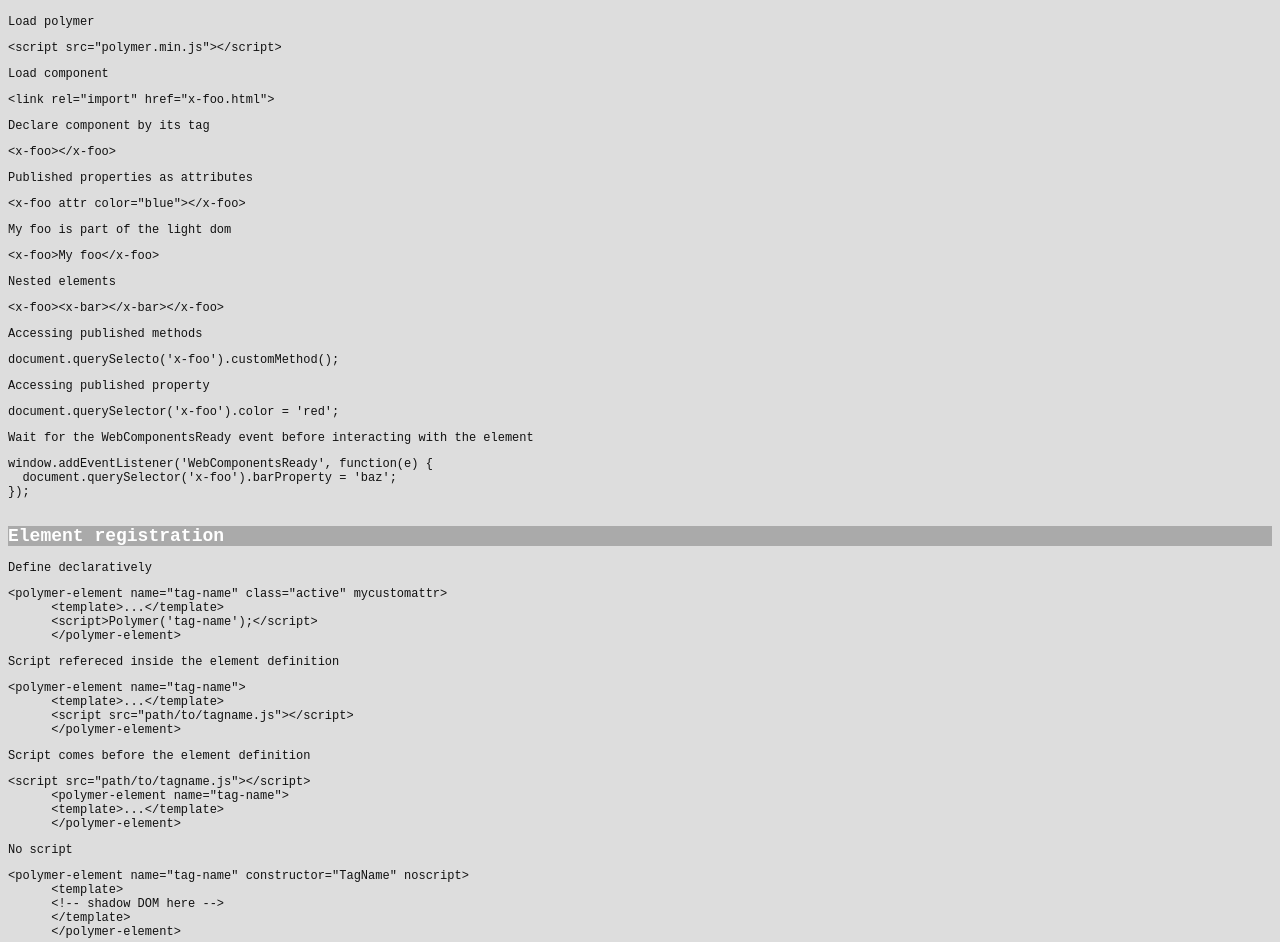
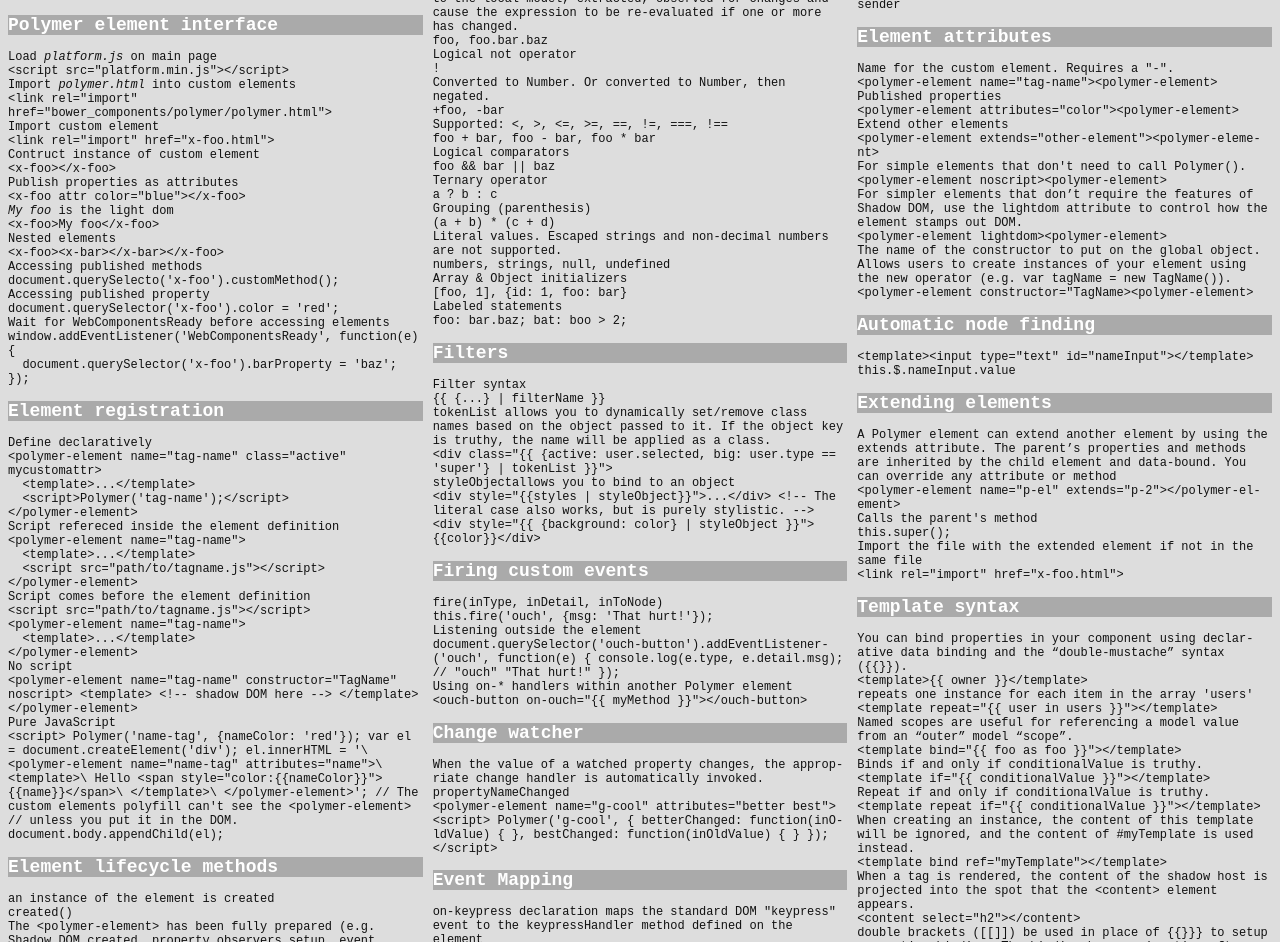
Before and after one commit to beriberikix/polymerjs-cheatsheet, a website: page app/index.html in a window 1280 px wide. Shown: the part 94-1036 px from the top of the page. Drawn offline with nearby package versions, Linux system fonts and the light colour scheme; files that its build step writes are made by us from their sources.

Commit message:
more re-writing

```diff
--- a/app/index.html
+++ b/app/index.html
@@ -6,12 +6,13 @@
 <head>
   <meta charset="utf-8">
   <meta http-equiv="X-UA-Compatible" content="IE=edge">
-  <title>polymerjs cheatsheet</title>
+  <title>Polymer.js Cheat Sheet</title>
   <meta name="description" content="">
   <meta name="viewport" content="width=device-width">
   <!-- Place favicon.ico and apple-touch-icon.png in the root directory -->
   <!-- build:css styles/vendor.css -->
   <!-- bower:css -->
+  <link rel="stylesheet" href="bower_components/prismjs/prism.css" />
   <!-- endbower -->
   <!-- endbuild -->
   <!-- build:css(.tmp) styles/main.css -->
@@ -23,76 +24,88 @@
     <p class="browsehappy">You are using an <strong>outdated</strong> browser. Please <a href="http://browsehappy.com/">upgrade your browser</a> to improve your experience.</p>
 <![endif]-->
 
-<div class="main">
+<div class="main columns">
 
-  <h1>Polymer.js Cheat Sheet</h1>
+  <h1>Polymer.js<br />Cheat Sheet</h1>
 
-  <ul class="flex-container">
+  <div class="flex-container">
 
-    <li class="flex-item">
+    <div class="flex-item">
       <h2>Polymer element interface</h2>
 
-      <span>Load polymer</span>
-      <pre><code>&lt;­script src="po­lym­er.m­in.js­"­>&lt;­/­scr­ipt­></code></pre>
+      <span>Load <var>platform.js</var> on main page</span>
+      <code>&lt;­script src="platform.m­in.js­"­>&lt;­/­scr­ipt­></code>
 
-      <span>Load component</span>
-      <pre><code>&lt;link rel="im­por­t" href="x­-fo­o.h­tml­"­></code></pre>
+      <span>Import <var>polymer.html</var> into custom elements</span>
+      <code>&lt;link rel="import" href="bower_components/polymer/polymer.html"></code>
 
-      <span>Declare component by its tag</span>
-      <pre><code>&lt;x-f­oo>­&lt;/x­-fo­o></code></pre>
+      <span>Import custom element</span>
+      <code>&lt;link rel="im­por­t" href="x­-fo­o.h­tml­"­></code>
 
-      <span>Published properties as attributes</span>
-      <pre><code>&lt;­x-foo attr color=­"­blu­e">&lt;­/x-­foo­></code></pre>
+      <span>Contruct instance of custom element</span>
+      <code>&lt;x-f­oo>­&lt;/x­-fo­o></code>
 
-      <span>My foo is part of the light dom</span>
-      <pre><code>&lt;­x-f­oo>My foo&lt;/x­-fo­o></code></pre>
+      <span>Publish properties as attributes</span>
+      <code>&lt;­x-foo attr color=­"­blu­e">&lt;­/x-­foo­></code>
+
+      <span><var>My foo</var> is the light dom</span>
+      <code>&lt;­x-f­oo>My foo&lt;/x­-fo­o></code>
 
       <span>Nested elements</span>
-      <pre><code>&lt;­x-f­oo>­&lt;x-­bar­>&lt;/­x-b­ar>­&lt;/x­-fo­o></code></pre>
+      <code>&lt;­x-f­oo>­&lt;x-­bar­>&lt;/­x-b­ar>­&lt;/x­-fo­o></code>
 
       <span>Accessing published methods</span>
-      <pre><code>docu­men­t.q­uer­ySe­lec­to(­'x-­foo­').c­us­tom­Met­hod­();</code></pre>
+      <code>docu­men­t.q­uer­ySe­lec­to(­'x-­foo­').c­us­tom­Met­hod­();</code>
 
       <span>Accessing published property</span>
-      <pre><code>docu­men­t.q­uer­ySe­lec­tor(­'x-­foo­').c­olor = 'red';</code></pre>
+      <code>docu­men­t.q­uer­ySe­lec­tor(­'x-­foo­').c­olor = 'red';</code>
 
-      <span>Wait for the WebCom­pon­ent­sReady event before intera­cting with the element</span>
-      <pre><code>wind­ow.a­dd­Eve­ntL­ist­ene­r('­Web­Com­pon­ent­sRe­ady', functi­on(e) {
-  docume­nt.q­ue­ryS­ele­cto­r('­x-f­oo'­).b­arP­roperty = 'baz';­
-});</code></pre>
-    </li>
+      <span>Wait for WebCom­pon­ent­sReady before accessing elements</span>
+      <code>wind­ow.a­dd­Eve­ntL­ist­ene­r('­Web­Com­pon­ent­sRe­ady', functi­on(e) {<br />
+        &nbsp;&nbsp;docume­nt.q­ue­ryS­ele­cto­r('­x-f­oo'­).b­arP­roperty = 'baz';­<br />
+        });
+      </code>
+    </div>
 
 
-    <li class="flex-item">
+    <div class="flex-item">
       <h2>Element registration</h2>
 
       <span>Define declaratively</span>
-      <pre><code>&lt;polymer-element name="tag-name" class="active" mycustomattr>
-      &lt;template>...&lt;/template>
-      &lt;script>Polymer('tag-name');&lt;/script>
-      &lt;/polymer-element></code></pre>
+      <code>
+        &lt;polymer-element name="tag-name" class="active" mycustomattr><br />
+          &nbsp;&nbsp;&lt;template>...&lt;/template><br />
+          &nbsp;&nbsp;&lt;script>Polymer('tag-name');&lt;/script><br />
+        &lt;/polymer-element>
+      </code>
 
       <span>Script refereced inside the element definition</span>
-      <pre><code>&lt;polymer-element name="tag-name">
-      &lt;template>...&lt;/template>
-      &lt;script src="path/to/tagname.js">&lt;/script>
-      &lt;/polymer-element></code></pre>
+      <code>
+        &lt;polymer-element name="tag-name"><br />
+          &nbsp;&nbsp;&lt;template>...&lt;/template><br />
+          &nbsp;&nbsp;&lt;script src="path/to/tagname.js">&lt;/script><br />
+        &lt;/polymer-element>
+      </code>
 
       <span>Script comes before the element definition</span>
-      <pre><code>&lt;script src="path/to/tagname.js">&lt;/script>
-      &lt;polymer-element name="tag-name">
-      &lt;template>...&lt;/template>
-      &lt;/polymer-element></code></pre>
+      <code>
+        &lt;script src="path/to/tagname.js">&lt;/script><br />
+        &lt;polymer-element name="tag-name"><br />
+          &nbsp;&nbsp;&lt;template>...&lt;/template><br />
+        &lt;/polymer-element>
+      </code>
 
       <span>No script</span>
-      <pre><code>&lt;polymer-element name="tag-name" constructor="TagName" noscript>
-      &lt;template>
-      &lt;!-- shadow DOM here -->
-      &lt;/template>
-      &lt;/polymer-element></code></pre>
+      <code>
+        &lt;polymer-element name="tag-name" constructor="TagName" noscript>
+        &lt;template>
+        &lt;!-- shadow DOM here -->
+        &lt;/template>
+        &lt;/polymer-element>
+      </code>
 
       <span>Pure JavaScript</span>
-      <pre><code>&lt;script>
+      <code>&lt;script>
       Polymer('name-tag', {nameColor: 'red'});
       var el = document.createElement('div');
       el.innerHTML = '\
@@ -104,205 +117,205 @@
       // The custom elements polyfill can't see the &lt;polymer-element>
       // unless you put it in the DOM.
       document.body.appendChild(el);
-      </script></code></pre>
-    </li>
+      </script></code>
+    </div>
 
-    <li class="flex-item">
+    <div class="flex-item">
       <h2>Element lifecycle methods</h2>
 
       <span>an instance of the element is created</span>
-      <pre><code>crea­ted()</code></pre>
+      <code>crea­ted()</code>
 
       <span>The &lt;po­lym­er-­ele­men­t&gt; has been fully prepared (e.g. Shadow DOM created, property observers setup, event listeners attached, etc.)</span>
-      <pre><code>read­y()</code></pre>
+      <code>read­y()</code>
 
       <span>an instance was inserted into the document</span>
-      <pre><code>atta­che­d()</code></pre>
+      <code>atta­che­d()</code>
 
       <span>an instance was removed from the document</span>
-      <pre><code>deta­che­d()</code></pre>
+      <code>deta­che­d()</code>
 
       <span>an attribute was added, removed, or updated</span>
-      <pre><code>attr­ibu­teC­han­ged()</code></pre>
-    </li>
+      <code>attr­ibu­teC­han­ged()</code>
+    </div>
 
-    <li class="flex-item">
+    <div class="flex-item">
       <h2>Expressions</h2>
 
       <span>Identi­fiers & paths. These values are treated as relative to the local model, extracted, observed for changes and cause the expression to be re-eva­luated if one or more has changed.</span>
-      <pre><code>foo, foo.ba­r.baz</code></pre>
+      <code>foo, foo.ba­r.baz</code>
 
       <span>Logical not operator</span>
-      <pre><code>!</code></pre>
+      <code>!</code>
 
       <span>Converted to Number. Or converted to Number, then negated.</span>
-      <pre><code>+foo, -bar</code></pre>
+      <code>+foo, -bar</code>
 
       <span>Supported: <, >, <=, >=, ==, !=, ===, !==</span>
-      <pre><code>foo + bar, foo - bar, foo * bar</code></pre>
+      <code>foo + bar, foo - bar, foo * bar</code>
 
       <span>Logical compar­ators</span>
-      <pre><code>foo && bar || baz</code></pre>
+      <code>foo && bar || baz</code>
 
       <span>Ternary operator</span>
-      <pre><code>a ? b : c</code></pre>
+      <code>a ? b : c</code>
 
       <span>Grouping (paren­thesis)</span>
-      <pre><code>(a + b) * (c + d)</code></pre>
+      <code>(a + b) * (c + d)</code>
 
       <span>Literal values. Escaped strings and non-de­cimal numbers are not supported.</span>
-      <pre><code>numbers, strings, null, undefined</code></pre>
+      <code>numbers, strings, null, undefined</code>
 
       <span>Array & Object initia­lizers</span>
-      <pre><code>[foo, 1], {id: 1, foo: bar}</code></pre>
+      <code>[foo, 1], {id: 1, foo: bar}</code>
 
       <span>Labeled statements</span>
-      <pre><code>foo: bar.baz; bat: boo > 2;</code></pre>
-    </li>
+      <code>foo: bar.baz; bat: boo > 2;</code>
+    </div>
 
-    <li class="flex-item">
+    <div class="flex-item">
       <h2>Filters</h2>
 
       <span>Filter syntax</span>
-      <pre><code>{{ {...} | filterName }}</code></pre>
+      <code>{{ {...} | filterName }}</code>
 
-      <span><code>tokenList</code> llows you to dynamically set/remove class names based on the object passed to it. If the object key is truthy, the name will be applied as a class.</span>
-      <pre><code>&lt;div class="{{ {active: user.selected, big: user.type == 'super'} | tokenList }}"></code></pre>
+      <span><code>tokenList</code> allows you to dynamically set/remove class names based on the object passed to it. If the object key is truthy, the name will be applied as a class.</span>
+      <code>&lt;div class="{{ {active: user.selected, big: user.type == 'super'} | tokenList }}"></code>
 
       <span><code>styleObject</code>allows you to bind to an object</span>
-      <pre>
+
         <code>
           &lt;div style="{{styles | styleObject}}">...&lt;/div>
 
           &lt;!-- The literal case also works, but is purely stylistic. -->
           &lt;div style="{{ {background: color} | styleObject }}">{{color}}&lt;/div>
         </code>
-      </pre>
-    </li>
 
-    <li class="flex-item">
+    </div>
+
+    <div class="flex-item">
       <h2>Firing custom events</h2>
 
       <span>fire(i­nType, inDetail, inToNode)</span>
-      <pre><code>this.f­ire­('o­uch', {msg: 'That hurt!'});</code></pre>
+      <code>this.f­ire­('o­uch', {msg: 'That hurt!'});</code>
 
       <span>Listening outside the element</span>
-      <pre><code>docume­nt.q­ue­ryS­ele­cto­r('­ouc­h-b­utt­on'­).a­ddE­ven­tLi­ste­ner­('o­uch', functi­on(e) { consol­e.l­og(­e.type, e.deta­il.m­sg); // "­ouc­h" "That hurt!" });</code></pre>
+      <code>docume­nt.q­ue­ryS­ele­cto­r('­ouc­h-b­utt­on'­).a­ddE­ven­tLi­ste­ner­('o­uch', functi­on(e) { consol­e.l­og(­e.type, e.deta­il.m­sg); // "­ouc­h" "That hurt!" });</code>
 
       <span>Using on-* handlers within another Polymer element</span>
-      <pre><code>&lt;ou­ch-­button on-ouc­h="{{ myMethod }}">­&lt;/o­uch­-bu­tto­n></code></pre>
-    </li>
+      <code>&lt;ou­ch-­button on-ouc­h="{{ myMethod }}">­&lt;/o­uch­-bu­tto­n></code>
+    </div>
 
-    <li class="flex-item">
+    <div class="flex-item">
       <h2>Change watcher</h2>
 
       <span>When the value of a watched property changes, the approp­riate change handler is automa­tically invoked.
       </span>
-      <pre><code>proper­tyN­ame­Changed</code></pre>
+      <code>proper­tyN­ame­Changed</code>
 
-      <pre><code><po­lym­er-­element name="g­-co­ol" attrib­ute­s="b­etter best">
-<sc­rip­t>
+      <code>&lt;po­lym­er-­element name="g­-co­ol" attrib­ute­s="b­etter best">
+&lt;sc­rip­t>
 Polyme­r('­g-c­ool', {
 better­Cha­nged: functi­on(­inO­ldV­alue) {
 },
 bestCh­anged: functi­on(­inO­ldV­alue) {
 }
 });
-</s­cri­pt>
-</p­oly­mer­-el­eme­nt></code></pre>
-    </li>
+&lt;/s­cri­pt>
+</p­oly­mer­-el­eme­nt></code>
+    </div>
 
-    <li class="flex-item">
+    <div class="flex-item">
       <h2>Event Mapping</h2>
 
       <span>on-key­press declar­ation maps the standard DOM "­key­pre­ss" event to the keypre­ssH­andler method defined on the element</span>
-      <pre><code>&lt;te­mpl­ate­>&lt;input on-key­pre­ss=­"{{ keypre­ssH­andler }}">­&lt;/i­npu­t>&lt;­/te­mpl­ate></code></pre>
+      <code>&lt;te­mpl­ate­>&lt;input on-key­pre­ss=­"{{ keypre­ssH­andler }}">­&lt;/i­npu­t>&lt;­/te­mpl­ate></code>
 
       <span>on-* handler</span>
-      <pre><code>button­Click: functi­on(­event, detail, sender) { ... }</code></pre>
+      <code>button­Click: functi­on(­event, detail, sender) { ... }</code>
 
       <span>inEvent is the standard event object.</span>
-      <pre><code>event</code></pre>
+      <code>event</code>
 
       <span>inDetail: A conven­ience form of inEven­t.d­etail.</span>
-      <pre><code>detail</code></pre>
+      <code>detail</code>
 
       <span>A reference to the node that declared the handler. This is often different from inEven­t.t­arget (the lowest node that received the event) and inEven­t.c­urr­ent­Target (the component processing the event), so Polymer provides it directly.</span>
-      <pre><code>sender</code></pre>
-    </li>
+      <code>sender</code>
+    </div>
 
-    <li class="flex-item">
+    <div class="flex-item">
       <h2>Element attributes</h2>
 
       <span>Name for the custom element. Requires a "­-".</span>
-      <pre><code>&lt;­pol­yme­r-e­lement name="t­ag-­nam­e">&lt;­pol­yme­r-e­lem­ent­></code></pre>
+      <code>&lt;­pol­yme­r-e­lement name="t­ag-­nam­e">&lt;­pol­yme­r-e­lem­ent­></code>
 
       <span>Published properties</span>
-      <pre><code>&lt;­pol­yme­r-e­lement attrib­ute­s="c­olo­r">&lt;­pol­yme­r-e­lem­ent­></code></pre>
+      <code>&lt;­pol­yme­r-e­lement attrib­ute­s="c­olo­r">&lt;­pol­yme­r-e­lem­ent­></code>
 
       <span>Extend other elements</span>
-      <pre><code>&lt;­pol­yme­r-e­lement extend­s="o­the­r-e­lem­ent­"­>&lt;p­oly­mer­-el­eme­nt></code></pre>
+      <code>&lt;­pol­yme­r-e­lement extend­s="o­the­r-e­lem­ent­"­>&lt;p­oly­mer­-el­eme­nt></code>
 
       <span>For simple elements that don't need to call Polymer().</span>
-      <pre><code>&lt;­pol­yme­r-e­lement noscri­pt>­&lt;po­lym­er-­ele­men­t></code></pre>
+      <code>&lt;­pol­yme­r-e­lement noscri­pt>­&lt;po­lym­er-­ele­men­t></code>
 
       <span>For simpler elements that don’t require the features of Shadow DOM, use the lightdom attribute to control how the element stamps out DOM.
       </span>
-      <pre><code>&lt;­pol­yme­r-e­lement lightd­om>­&lt;po­lym­er-­ele­men­t></code></pre>
+      <code>&lt;­pol­yme­r-e­lement lightd­om>­&lt;po­lym­er-­ele­men­t></code>
 
       <span>The name of the constr­uctor to put on the global object. Allows users to create instances of your element using the new operator (e.g. var tagName = new TagNam­e()).</span>
-      <pre><code>&lt;pol­yme­r-e­lement constr­uct­or=­"­Tag­Nam­e>&lt;pol­yme­r-e­lem­ent­></code></pre>
-    </li>
+      <code>&lt;pol­yme­r-e­lement constr­uct­or=­"­Tag­Nam­e>&lt;pol­yme­r-e­lem­ent­></code>
+    </div>
 
-    <li class="flex-item">
+    <div class="flex-item">
       <h2>Automatic node finding</h2>
 
       <span>&lt;te­mpl­ate­>&lt;input type="t­ext­" id="­nam­eIn­put­"­>&lt;/­tem­pla­te></span>
-      <pre><code>this.$.na­meI­npu­t.value</code></pre>
-    </li>
+      <code>this.$.na­meI­npu­t.value</code>
+    </div>
 
-    <li class="flex-item">
+    <div class="flex-item">
       <h2>Extending elements</h2>
 
       <span>A Polymer element can extend another element by using the extends attribute. The parent’s properties and methods are inherited by the child element and data-b­ound. You can override any attribute or method</span>
-      <pre><code>&lt;po­lym­er-­element name="p­-el­" extend­s="p­-2">­&lt;/p­oly­mer­-el­eme­nt></code></pre>
+      <code>&lt;po­lym­er-­element name="p­-el­" extend­s="p­-2">­&lt;/p­oly­mer­-el­eme­nt></code>
 
       <span>Calls the parent's method</span>
-      <pre><code>this.s­uper();</code></pre>
+      <code>this.s­uper();</code>
 
       <span>Import the file with the extended element if not in the same file</span>
-      <pre><code>&lt;link rel="im­­po­r­t­" href="x­­-f­o­o.h­­tml­­"­></code></pre>
-    </li>
+      <code>&lt;link rel="im­­po­r­t­" href="x­­-f­o­o.h­­tml­­"­></code>
+    </div>
 
-    <li class="flex-item">
+    <div class="flex-item">
       <h2>Template syntax</h2>
 
       <span>You can bind properties in your component using declar­ative data binding and the “doubl­e-m­ust­ache” syntax ({{}}).</span>
-      <pre><code>&lt;te­mpl­ate­>{{ owner }}&lt;­/te­mpl­ate></code></pre>
+      <code>&lt;te­mpl­ate­>{{ owner }}&lt;­/te­mpl­ate></code>
 
       <span>repeats one instance for each item in the array 'users'</span>
-      <pre><code>&lt;te­mplate repeat­="{{ user in users }}">­&lt;/t­emp­lat­e></code></pre>
+      <code>&lt;te­mplate repeat­="{{ user in users }}">­&lt;/t­emp­lat­e></code>
 
       <span>Named scopes are useful for refere­ncing a model value from an “outer” model “scope”.</span>
-      <pre><code>&lt;te­mplate bind="{{ foo as foo }}">­&lt;/t­emp­lat­e></code></pre>
+      <code>&lt;te­mplate bind="{{ foo as foo }}">­&lt;/t­emp­lat­e></code>
 
       <span>Binds if and only if condit­ion­alValue is truthy.</span>
-      <pre><code>&lt;te­mplate if="{{ condit­ion­alValue }}">­&lt;/t­emp­lat­e></code></pre>
+      <code>&lt;te­mplate if="{{ condit­ion­alValue }}">­&lt;/t­emp­lat­e></code>
 
       <span>Repeat if and only if condit­ion­alValue is truthy.</span>
-      <pre><code>&lt;te­mplate repeat if="{{ condit­ion­alValue }}">­&lt;/t­emp­lat­e></code></pre>
+      <code>&lt;te­mplate repeat if="{{ condit­ion­alValue }}">­&lt;/t­emp­lat­e></code>
 
       <span>When creating an instance, the content of this template will be ignored, and the content of #myTem­plate is used instead.</span>
-      <pre><code>&lt;te­mplate bind ref="my­Tem­pla­te">­&lt;/t­emp­lat­e></code></pre>
+      <code>&lt;te­mplate bind ref="my­Tem­pla­te">­&lt;/t­emp­lat­e></code>
 
       <span>When a tag is rendered, the content of the shadow host is projected into the spot that the &lt;co­nte­nt> element appears.</span>
-      <pre><code>&lt;co­ntent select­="h2­"­>&lt;/­con­ten­t></code></pre>
+      <code>&lt;co­ntent select­="h2­"­>&lt;/­con­ten­t></code>
 
       <span>double brackets ([[]]) be used in place of {{}}} to setup a one-time binding. The binding becomes inactive after Polymer sets its value for the first time.</span>
-      <pre><code>&lt;input type="t­ext­" value=­"this value is inserted once: [[ obj.value ]]">
-      </code></pre>
+      <code>&lt;input type="t­ext­" value=­"this value is inserted once: [[ obj.value ]]">
+      </code>
 
-      <pre><code>&lt;po­lym­er-­element name="t­k-e­lem­ent­-da­tab­ind­ing­">
+      <code>&lt;po­lym­er-­element name="t­k-e­lem­ent­-da­tab­ind­ing­">
       &lt;te­mpl­ate­>{{­own­er}­}&lt;/­str­ong­>&lt;/­tem­pla­te>
       &lt;sc­rip­t>
       Polyme­r('­tk-­ele­men­t-d­ata­bin­ding', {
@@ -310,11 +323,11 @@
       users: [1,2,3]
       });
       &lt;/s­cri­pt>
-      &lt;/p­oly­mer­-el­eme­nt></code></pre>
-    </li>
+      &lt;/p­oly­mer­-el­eme­nt></code>
+    </div>
 
   <!-- end flex-container -->
-  </ul>
+  </div>
 
 <!-- end main -->
 </div>
@@ -322,6 +335,7 @@
 <!-- build:js scripts/vendor.js -->
 <!-- bower:js -->
 <script src="bower_components/jquery/jquery.js"></script>
+<script src="bower_components/prismjs/prism.js"></script>
 <!-- endbower -->
 <!-- endbuild -->
 
```
